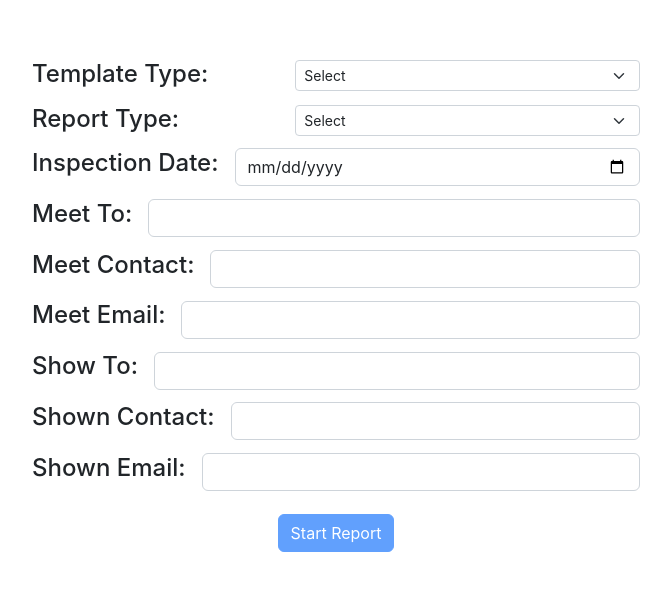
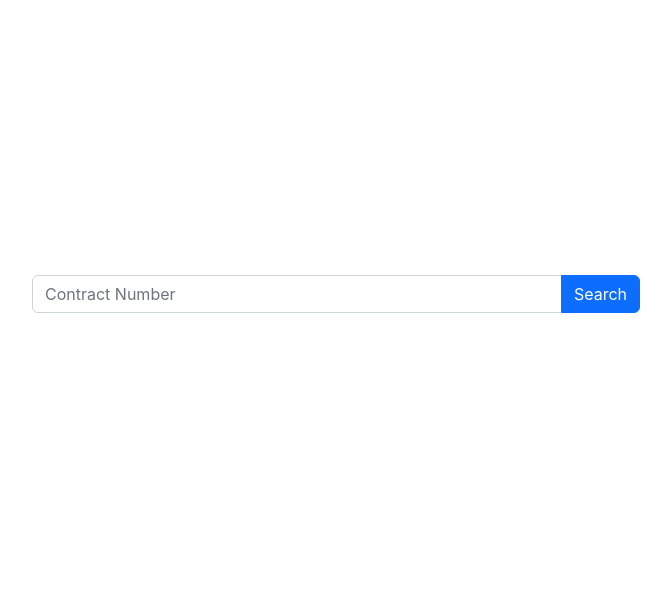
Before and after one commit to mayurkanade44/Reports, a React (Create React App) app in the folder client/: page /create-report in a window 1280 px wide. Shown: the part 106-696 px from the top of the page, without its empty margins (304-975 px from the left). Built offline with nearby package versions, Linux system fonts and the light colour scheme; sample sign-in values are in the browser's storage.

Commit message:
fetch contract details

```diff
--- a/client/src/pages/NewReport.jsx
+++ b/client/src/pages/NewReport.jsx
@@ -1,10 +1,16 @@
 import { useState } from "react";
 import { useDispatch, useSelector } from "react-redux";
-import { CreateReport, InputRow, InputSelect } from "../components";
-import { reportHandleChange } from "../redux/reportSlice";
+import {
+  CreateReport,
+  InputRow,
+  InputSelect,
+  SearchContainer,
+} from "../components";
+import { contractDetails, reportHandleChange } from "../redux/reportSlice";
 
 const NewReport = () => {
   const {
+    reportName,
     templateType,
     reportType,
     meetTo,
@@ -14,9 +20,12 @@ const NewReport = () => {
     shownContact,
     shownEmail,
     inspectionDate,
+    search,
+    contract,
   } = useSelector((store) => store.report);
   const dispatch = useDispatch();
   const [showReport, setShowReport] = useState(false);
+  const [newReport, setNewReport] = useState(false);
 
   const templates = [
     "Single Picture",
@@ -27,6 +36,7 @@ const NewReport = () => {
   const reports = ["RIM"];
 
   const startReport = () => {
+
     setTimeout(() => {
       setShowReport(true);
     }, 500);
@@ -37,10 +47,72 @@ const NewReport = () => {
     dispatch(reportHandleChange({ name, value }));
   };
 
+  const handleSearch = (e) => {
+    e.preventDefault();
+    dispatch(contractDetails(search));
+  };
+
   return showReport ? (
     <CreateReport />
   ) : (
     <div className="row m-2 d-flex flex-column min-vh-100 justify-content-center align-items-center">
+      {!newReport ? (
+        <>
+          <div className="col-md-6">
+            <SearchContainer
+              placeholder="Contract Number"
+              name="search"
+              value={search}
+              handleSearch={handleSearch}
+              handleChange={(e) =>
+                dispatch(
+                  reportHandleChange({
+                    name: e.target.name,
+                    value: e.target.value,
+                  })
+                )
+              }
+            />
+          </div>
+          {contract && (
+            <>
+              <div className="col-10">
+                <table className="table table-bordered">
+                  <thead>
+                    <tr>
+                      <th>Bill To Details</th>
+                      <th>Ship To Details</th>
+                    </tr>
+                  </thead>
+                  <tbody>
+                    <tr>
+                      <th>Name - {contract.billToName}</th>
+                      <th>Name - {contract.shipToName}</th>
+                    </tr>
+                    <tr>
+                      <th>Address - {contract.billToAddress}</th>
+                      <th>Address - {contract.shipToAddress}</th>
+                    </tr>
+                    <tr>
+                      <th>Email - {contract.billToEmails}</th>
+                      <th>Email - {contract.shipToEmails}</th>
+                    </tr>
+                  </tbody>
+                </table>
+              </div>
+              <div className="col-2">
+                <button
+                  className="btn btn-primary"
+                  onClick={() => setNewReport(true)}
+                >
+                  Create New Report
+                </button>
+              </div>
+            </>
+          )}
+        </>
+      ) : (
+        <>
           <div className="col-md-6">
             <InputSelect
               label="Template Type:"
@@ -139,6 +211,8 @@ const NewReport = () => {
               Start Report
             </button>
           </div>
+        </>
+      )}
     </div>
   );
 };
--- a/client/src/redux/reportSlice.jsx
+++ b/client/src/redux/reportSlice.jsx
@@ -4,6 +4,7 @@ import { authFetch } from "./auth";
 
 const initialState = {
   reportLoading: false,
+  contract: null,
   reportName: "RIM",
   templateType: "",
   reportType: "",
@@ -40,6 +41,7 @@ export const createReport = createAsyncThunk(
         inspectionDate,
         details,
       } = thunkAPI.getState().report;
+
       const form = {
         reportName,
         templateType,
@@ -96,6 +98,19 @@ export const verifyReport = createAsyncThunk(
     try {
       const res = await authFetch.patch(`/report/verifyReport/${id}`);
       thunkAPI.dispatch(allReports(thunkAPI.getState().report.search));
+      return res.data;
+    } catch (error) {
+      console.log(error);
+      return thunkAPI.rejectWithValue(error.response.data.msg);
+    }
+  }
+);
+
+export const contractDetails = createAsyncThunk(
+  "report/contractDetails",
+  async (search, thunkAPI) => {
+    try {
+      const res = await authFetch.get(`/contractDetails?search=${search}`);
       return res.data;
     } catch (error) {
       console.log(error);
@@ -166,6 +181,18 @@ const reportSlice = createSlice({
       .addCase(verifyReport.rejected, (state, { payload }) => {
         state.reportLoading = false;
         console.log(payload);
+      })
+      .addCase(contractDetails.pending, (state) => {
+        state.reportLoading = true;
+        state.contract = null;
+      })
+      .addCase(contractDetails.fulfilled, (state, { payload }) => {
+        state.reportLoading = false;
+        state.contract = payload.details;
+      })
+      .addCase(contractDetails.rejected, (state, { payload }) => {
+        state.reportLoading = false;
+        toast.error(payload);
       });
   },
 });
```
Also changed, not shown: 1 other file (tests, documents, lock files or other folders). Lines whose indentation alone changed are shown as unchanged.
